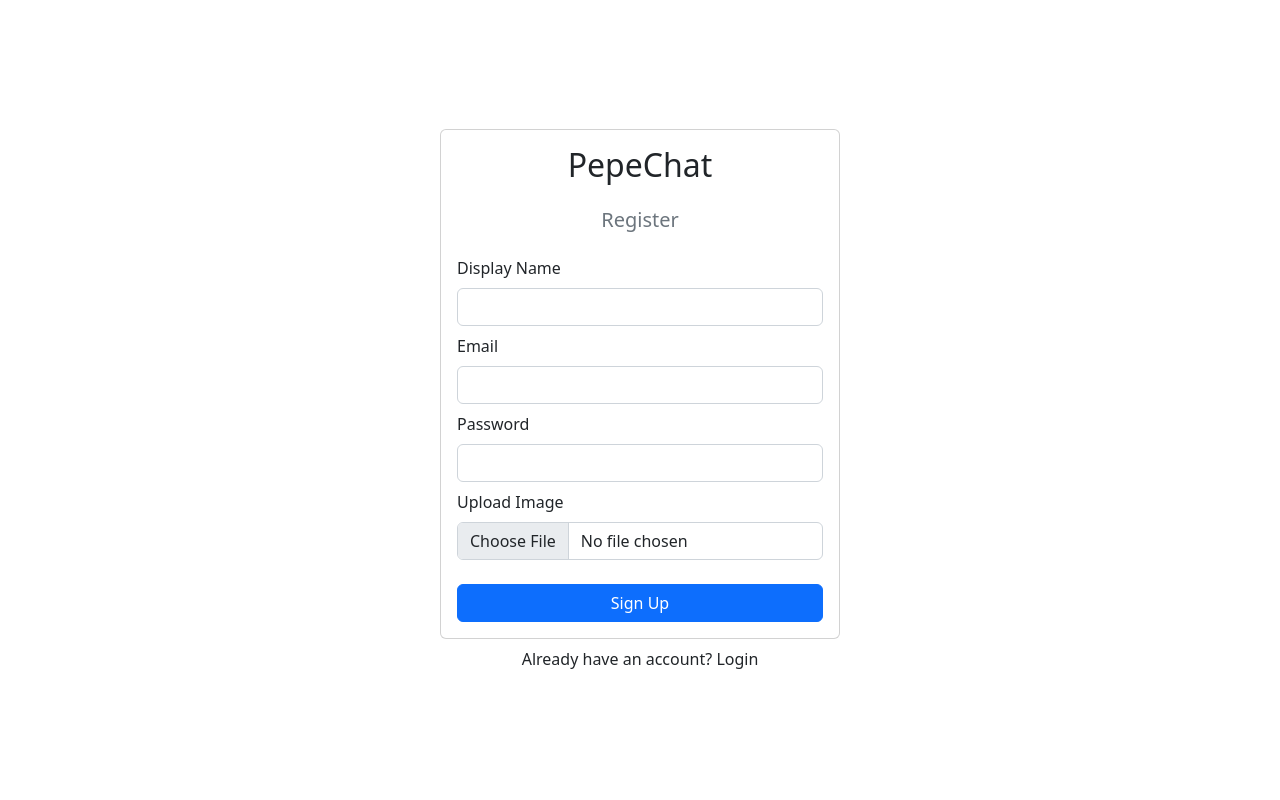
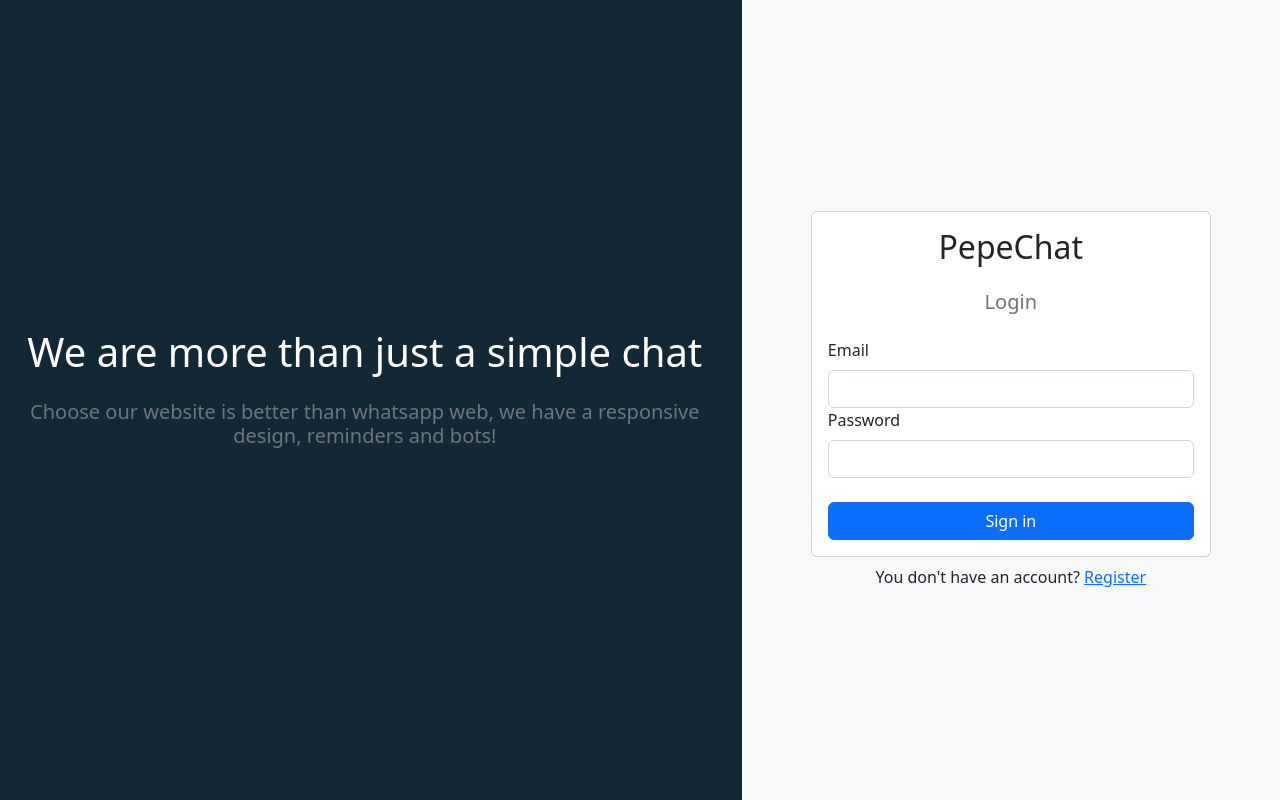
Before and after one commit to cris-gs/chat-app-so, a React (Create React App) app: page /login in a window 1280 px wide. Built offline with nearby package versions, Linux system fonts and the light colour scheme; no server answers.

Commit message:
login register
registro y login - firebase del proyecto

```diff
--- a/package.json
+++ b/package.json
@@ -11,6 +11,7 @@
     "react": "^18.2.0",
     "react-bootstrap": "^2.5.0",
     "react-dom": "^18.2.0",
+    "react-router-dom": "^6.4.1",
     "react-scripts": "5.0.1",
     "web-vitals": "^2.1.4"
   },
--- a/src/App.js
+++ b/src/App.js
@@ -1,23 +1,43 @@
+import "bootstrap/dist/css/bootstrap.min.css";
 
-import "bootstrap/dist/css/bootstrap.min.css"
-import { Container } from "react-bootstrap";
-import Login from "./components/Login";
-import  Register  from './components/Register';
+import Login from "./pages/Login";
+import Register from "./pages/Register";
+import { useContext } from "react";
+import { AuthContext } from "./context/AuthContext";
+import { BrowserRouter, Routes, Route, Navigate } from "react-router-dom";
 
 function App() {
+
+  const {currentUser} = useContext(AuthContext)
+
+  const ProtectedRoute = ({children}) => {
+    if (!currentUser){
+      return <Navigate to = "/login" />
+    }
+
+    return children
+  }
+
+  console.log(currentUser)
   return (
-    <Container className="d-flex align-items-center justify-content-center" style={{ minHeight: "100vh" }}
-    >
-      <div className="w-100" style={{ maxWidth: "400px" }}>
+    <BrowserRouter>
+      <Routes>
+        <Route path="/">
+        {/* protect home page */}
+          <Route index element={
+              <ProtectedRoute>
+                {/* <Home /> */}
+              </ProtectedRoute>
+            }
+          />
 
-      <Register />
-      </div>
+          <Route path="login" element = {<Login/>}/>
+          <Route path="register" element = {<Register/>}/>
 
 
-
-    </Container>
-
-
+        </Route>
+      </Routes>
+    </BrowserRouter>
   );
 }
 
--- a/src/components/Login.jsx
+++ /dev/null
@@ -1,38 +0,0 @@
-import React from 'react'
-import { Form, Button, Card } from "react-bootstrap"
-
-const Login = () => {
-  return (
-
-    <>
-    <Card>
-      <Card.Body>
-        <h2 className="text-center mb-4">PepeChat</h2>
-        <h5 className="text-center mb-4 text-muted ">Login</h5>
-
-        <Form>
-          <Form.Group id="email">
-            <Form.Label>Email</Form.Label>
-            <Form.Control type="email" required />
-          </Form.Group>
-
-          <Form.Group id="password">
-            <Form.Label>Password</Form.Label>
-            <Form.Control type="password" required />
-          </Form.Group>
-
-          <Button className="w-100 mt-4" type="submit">
-            Sign in
-          </Button>
-        </Form>
-
-      </Card.Body>
-    </Card>
-    <div className="w-100 text-center mt-2">
-      You don't have an account? Register
-    </div>
-  </>
-  )
-}
-
-export default Login
--- /dev/null
+++ b/src/context/AuthContext.js
@@ -0,0 +1,29 @@
+import { onAuthStateChanged } from "firebase/auth";
+import { createContext, useEffect, useState } from "react";
+import { auth } from "../firebase";
+
+
+export const AuthContext = createContext()
+
+// pasar componentes
+export const AuthContextProvider = ({children}) => {
+    const [currentUser, setCurrentUser] = useState({})
+
+    // checkear cuando hay un usuario o no
+    useEffect(() => {
+        const unsub = onAuthStateChanged(auth, (user) => {
+          setCurrentUser(user);
+
+        });
+
+        return () => {
+          unsub();
+        };
+      }, []);
+
+    return (
+        <AuthContext.Provider value={{ currentUser }}>
+          {children}
+        </AuthContext.Provider>
+      );
+}
--- a/src/firebase.js
+++ b/src/firebase.js
@@ -7,12 +7,12 @@ import { getFirestore } from "firebase/firestore";
 
 
 const firebaseConfig = {
-  apiKey: "AIzaSyDEEHnKCxvTtW1sJCCBmBBvYe8bqoO-jJY",
-  authDomain: "auth-dev-60d80.firebaseapp.com",
-  projectId: "auth-dev-60d80",
-  storageBucket: "auth-dev-60d80.appspot.com",
-  messagingSenderId: "603798104228",
-  appId: "1:603798104228:web:2e15db0fdf279eaff7de31"
+  apiKey: "AIzaSyAOTPDA0hhynJ82WinuJmblemvsTQoaqic",
+  authDomain: "chat-app-so.firebaseapp.com",
+  projectId: "chat-app-so",
+  storageBucket: "chat-app-so.appspot.com",
+  messagingSenderId: "71850565407",
+  appId: "1:71850565407:web:d07fdbe5ebe966e5055a2a"
 };
 
 // Initialize Firebase
--- a/src/index.js
+++ b/src/index.js
@@ -1,11 +1,20 @@
 import React from 'react';
 import ReactDOM from 'react-dom/client';
 import App from './App';
+import { AuthContextProvider } from './context/AuthContext';
 
 
 const root = ReactDOM.createRoot(document.getElementById('root'));
 root.render(
-  <React.StrictMode>
-    <App />
-  </React.StrictMode>
+
+
+  <AuthContextProvider>
+    <React.StrictMode>
+      <React.StrictMode>
+        <App />
+      </React.StrictMode>
+    </React.StrictMode>
+  </AuthContextProvider>
+
+
 );
--- /dev/null
+++ b/src/pages/Login.jsx
@@ -0,0 +1,85 @@
+import { Form, Button, Card, Container, Row, Col } from "react-bootstrap";
+import { useNavigate, Link } from "react-router-dom";
+import React, { useState } from "react";
+
+import { signInWithEmailAndPassword } from "firebase/auth";
+import { auth } from "../firebase";
+
+const Login = () => {
+  const [err, setErr] = useState(false);
+  const navigate = useNavigate();
+
+  const handleSubmit = async (e) => {
+    e.preventDefault();
+    const email = e.target[0].value;
+    const password = e.target[1].value;
+
+    try {
+      await signInWithEmailAndPassword(auth, email, password);
+      // home page
+      navigate("/");
+    } catch (err) {
+      setErr(true);
+    }
+  };
+
+  return (
+    <>
+
+      <Container fluid style = {{paddingLeft : 0}}>
+        <Row>
+
+          <Col xs={6} md={7} className="d-none d-md-block p-0">
+            <Container style={{backgroundColor: "#132836", minHeight: "100vh"}} className="d-flex align-items-center justify-content-center" >
+            <div className="text-white" >
+              <h1 className="text-center mb-4">
+              We are more than just a simple chat
+              </h1>
+              <h5 className="text-center mb-4 text-muted ">
+              Choose our website is better than whatsapp web,
+              we have a responsive design, reminders and bots!
+              </h5>
+              </div>
+            </Container>
+          </Col>
+
+          <Col xs={12} md={5} className="p-0">
+            <Container fluid className="d-flex align-items-center justify-content-center" style={{backgroundColor: "#F8F9FB", minHeight: "100vh"  }}>
+            <div className="w-100 " style={{ maxWidth: "400px" }}>
+              <Card>
+                <Card.Body>
+                  <h2 className="text-center mb-4">PepeChat</h2>
+                  <h5 className="text-center mb-4 text-muted ">Login</h5>
+
+                  <Form onSubmit={handleSubmit}>
+                    <Form.Group id="email">
+                      <Form.Label>Email</Form.Label>
+                      <Form.Control type="email" required />
+                    </Form.Group>
+
+                    <Form.Group id="password">
+                      <Form.Label>Password</Form.Label>
+                      <Form.Control type="password" required />
+                    </Form.Group>
+
+                    <Button className="w-100 mt-4" type="submit">
+                      Sign in
+                    </Button>
+                    {err && <span>Something went wrong</span>}
+                  </Form>
+                </Card.Body>
+              </Card>
+              <div className="w-100 text-center mt-2">
+                You don't have an account? <Link to="/register">Register</Link>
+              </div>
+            </div>
+            </Container>
+          </Col>
+        </Row>
+      </Container>
+      {/* </div> */}
+    </>
+  );
+};
+
+export default Login;
--- a/src/components/Register.jsx
+++ b/src/pages/Register.jsx
@@ -1,5 +1,5 @@
 import React, { useState } from "react";
-import { Form, Button, Card } from "react-bootstrap";
+import { Form, Button, Card, Container } from "react-bootstrap";
 
 import { createUserWithEmailAndPassword, updateProfile } from "firebase/auth";
 
@@ -10,13 +10,14 @@ import { auth, storage, db } from "../firebase";
 import { doc, setDoc } from "firebase/firestore";
 
 
-// import { useNavigate, Link } from "react-router-dom";
+ import { useNavigate, Link } from "react-router-dom";
 
 const Register = () => {
   const [err, setErr] = useState(false);
   // loading
   const [loading, setLoading] = useState(false);
-  // const navigate = useNavigate();
+
+  const navigate = useNavigate();
 
 
   const handleSubmit = async (e) => {
@@ -60,7 +61,8 @@ const Register = () => {
             // crear chat vacio para usuario en firestore
             await setDoc(doc(db, "userChats", res.user.uid), {});
 
-            // navigate("/");
+            // home page
+            navigate("/");
 
           } catch (err) {
             console.log(err);
@@ -78,6 +80,9 @@ const Register = () => {
 
   return (
     <>
+    <div style={{backgroundColor: "#F8F9FB"}}>
+    <Container className="d-flex align-items-center justify-content-center" style={{ minHeight: "100vh" }}>
+    <div className="w-100" style={{ maxWidth: "400px" }}>
       <Card>
         <Card.Body>
           <h2 className="text-center mb-4">PepeChat</h2>
@@ -115,8 +120,13 @@ const Register = () => {
         </Card.Body>
       </Card>
       <div className="w-100 text-center mt-2">
-        Already have an account? Login
+        Already have an account? <Link to="/login">Login</Link>
       </div>
+
+      </div>
+            </Container>
+
+            </div>
     </>
   );
 };
```
Also changed, not shown: 1 other file (tests, documents, lock files or other folders).
